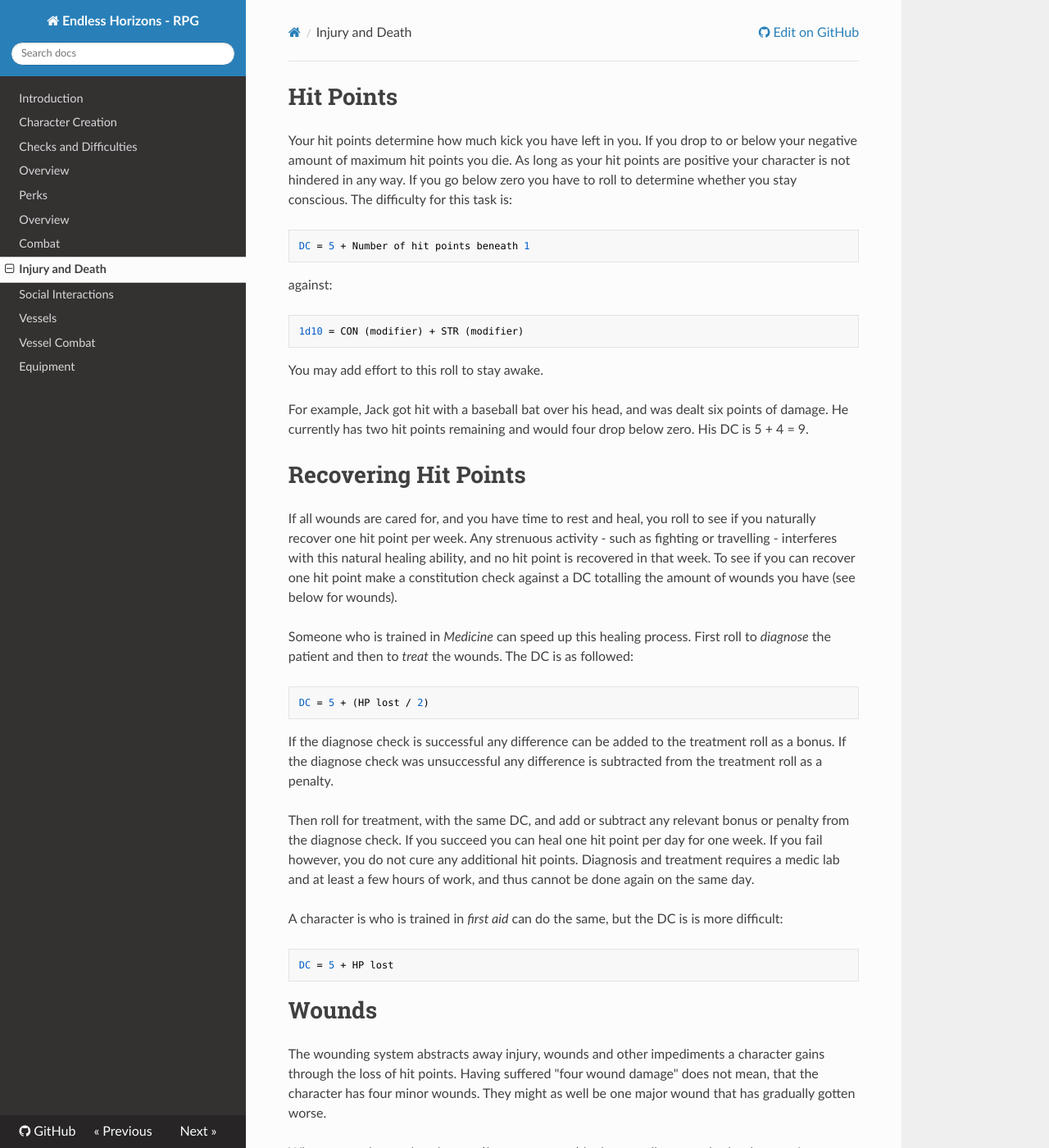
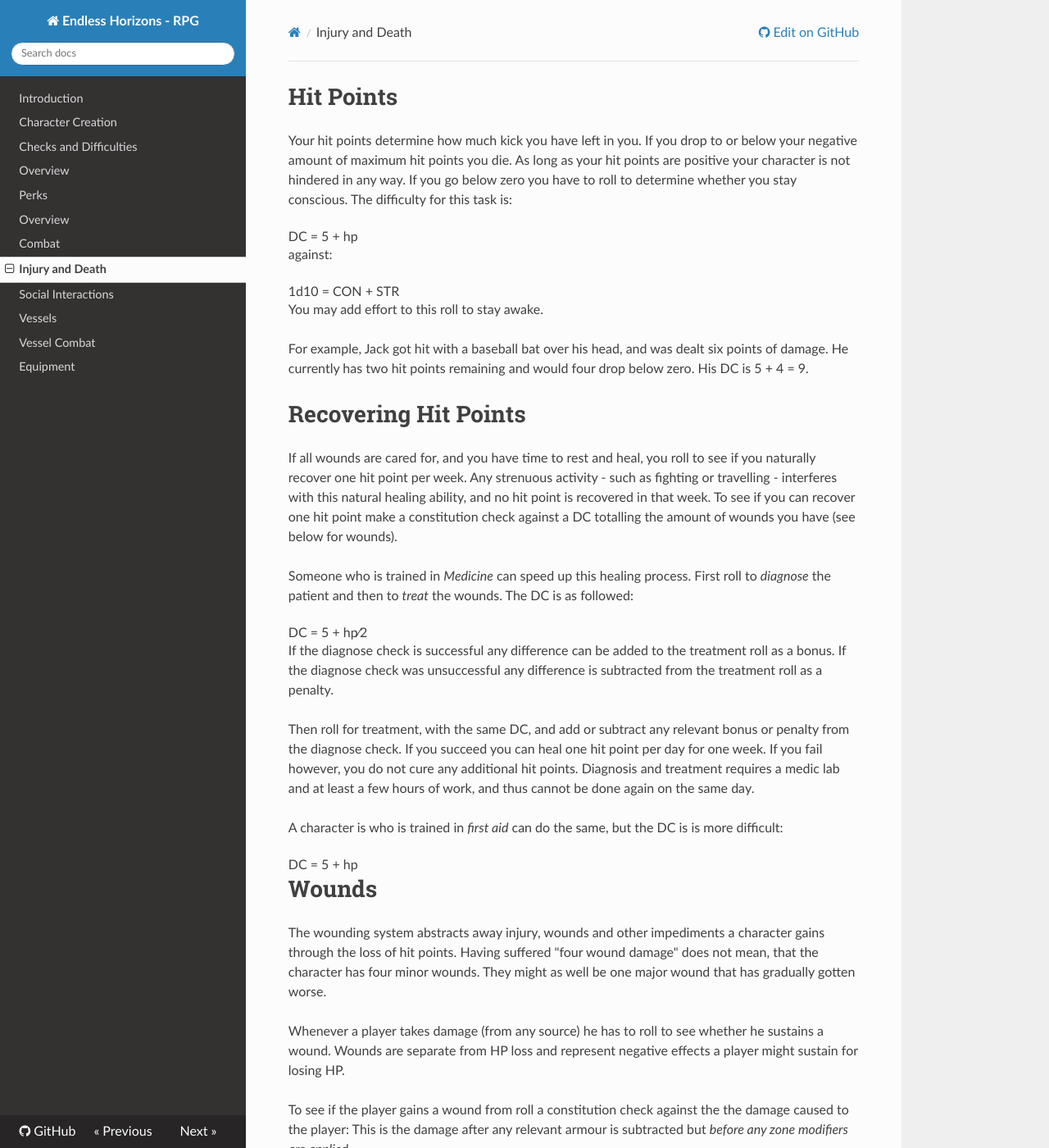
Before and after one commit to ehrpg/rules, an MkDocs documentation site: the page built from docs/injurydeath.md, in a window 1280 px wide and 1400 px high. Shown: the whole window at 82% size. Built offline with MkDocs 1.6.1, drawn with Linux system fonts in a browser that asks for light colours; nearby versions of some CDN libraries; old or Windows-style settings are respelled for this version of MkDocs; some of the changed text lies outside the part shown.

Commit message:
Adjusted some formulas.

````diff
--- a/docs/injurydeath.md
+++ b/docs/injurydeath.md
@@ -6,15 +6,17 @@ hit points are positive your character is not hindered in any way. If you
 go below zero you have to roll to determine whether you stay conscious. The
 difficulty for this task is:
 
-```
-DC = 5 + Number of hit points beneath 1
-```
+<div class="formula formula-top formula-bottom">
+DC = <span data-bracket-bottom="base">5</span>
+<span data-bracket-top="HP lost">+ hp</span>
+</div>
 
 against:
 
-```
-1d10 = CON (modifier) + STR (modifier)
-```
+<div class="formula formula-top formula-bottom">
+1d10 = <span data-bracket-bottom="modifier">CON</span>
+<span data-bracket-top="modifier">+ STR</span>
+</div>
 
 You may add effort to this roll to stay awake.
 
@@ -35,9 +37,10 @@ Someone who is trained in _Medicine_ can speed up this healing process.
 First roll to _diagnose_ the patient and then to _treat_ the wounds.
 The DC is as followed:
 
-```
-DC = 5 + (HP lost / 2)
-```
+<div class="formula formula-top formula-bottom">
+DC = <span data-bracket-bottom="base">5</span>
+<span data-bracket-top="HP lost">+ hp&#8260;2</span>
+</div>
 
 If the diagnose check is successful any difference can be added to the treatment
 roll as a bonus. If the diagnose check was unsuccessful any difference is
@@ -52,9 +55,10 @@ hours of work, and thus cannot be done again on the same day.
 A character is who is trained in _first aid_ can do the same, but the DC is
 is more difficult:
 
-```
-DC = 5 + HP lost
-```
+<div class="formula formula-top formula-bottom">
+DC = <span data-bracket-bottom="base">5</span>
+<span data-bracket-top="HP lost">+ hp</span>
+</div>
 
 # Wounds
 
@@ -87,18 +91,19 @@ check to see if you gain a bonus to your treatment dice (just as described in
 _Recovering Hit Points_). If the check succeeds one wound is cured, and
 thus one maximum HP is restored.
 
-```
-DC = Wound points suffered
-```
+<div class="formula formula-top formula-bottom">
+DC = <span data-bracket-top="Wound points suffered">+ wounds</span>
+</div>
 
 Wounds cannot be cured naturally over time, and either require specialised
 equipment or others to diagnose and treat you. A character can try to diagnose
 and treat himself, although he gains a +2 penalty to such checks. The DC is
 thus:
 
-```
-DC = (Wound points suffered) + 2 (penalty for self treatment)
-```
+<div class="formula formula-top formula-bottom">
+DC = <span data-bracket-top="Wound points suffered">+ wounds</span>
+<span data-bracket-top="penalty for self treatment">+ 2</span>
+</div>
 
 ## Major Wounds
 
@@ -112,9 +117,9 @@ you have suffered a _fatal wound_. For every day your maximum hit points is
 reduced below one quarter, you must make a constitution score against half
 the wound total. If you fail you gain another wound point.
 
-```
-DC = (Wound points suffered / 2)
-```
+<div class="formula formula-top formula-bottom">
+DC = <span data-bracket-top="Wound points suffered">+ wounds&#8260;2 </span>
+</div>
 
 ## Wounding Effects
 
````
Also changed, not shown: docs/combat.md (+15 -6 lines).
